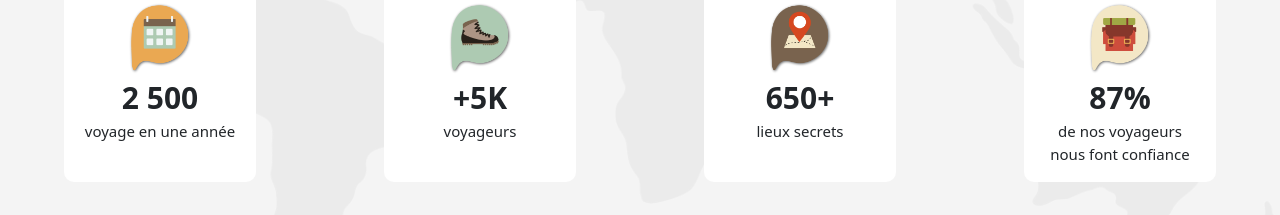
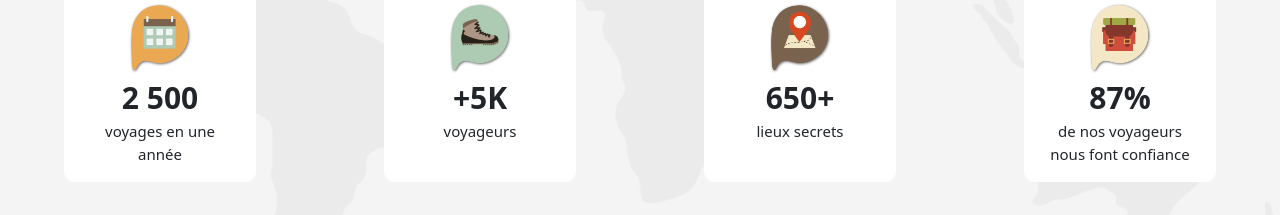
Before and after one commit to coralierussi/GlobePocket_site, a Vue app: page / in a window 1280 px wide. Shown: the part 1600-1815 px from the top of the page. Built offline with nearby package versions, Linux system fonts and the light colour scheme.

Commit message:
modif texte

```diff
--- a/src/components/IndexSite.vue
+++ b/src/components/IndexSite.vue
@@ -46,7 +46,7 @@
                     <div class="voyage">
                         <img class="img-voyage" src="../assets/Pictos/calendrier@4x.png" alt="">
                         <p class="number">2 500</p>
-                        <p class="text">voyage en une année</p>
+                        <p class="text">voyages en une année</p>
                     </div>
                     <div class="voyage">
                         <img class="img-voyage" src="../assets/Pictos/chaussure@4x.png" alt="">
```
